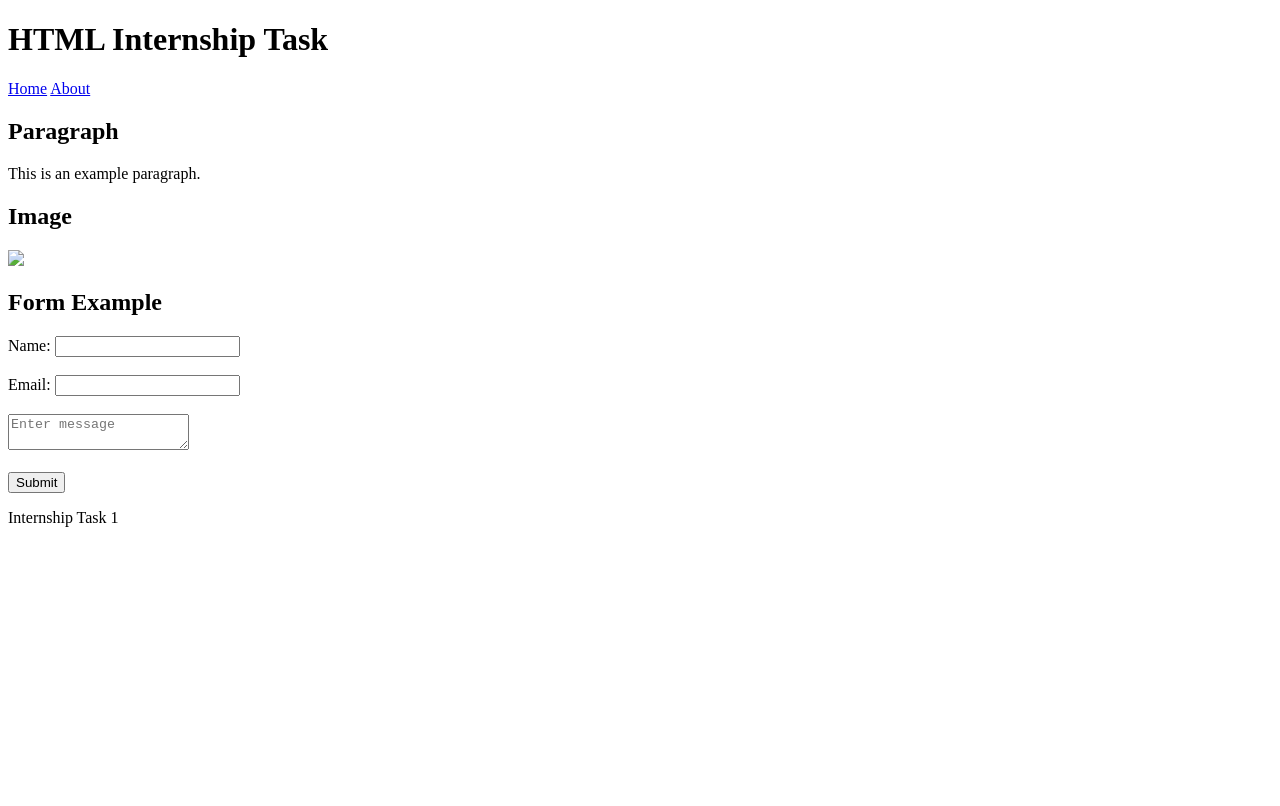
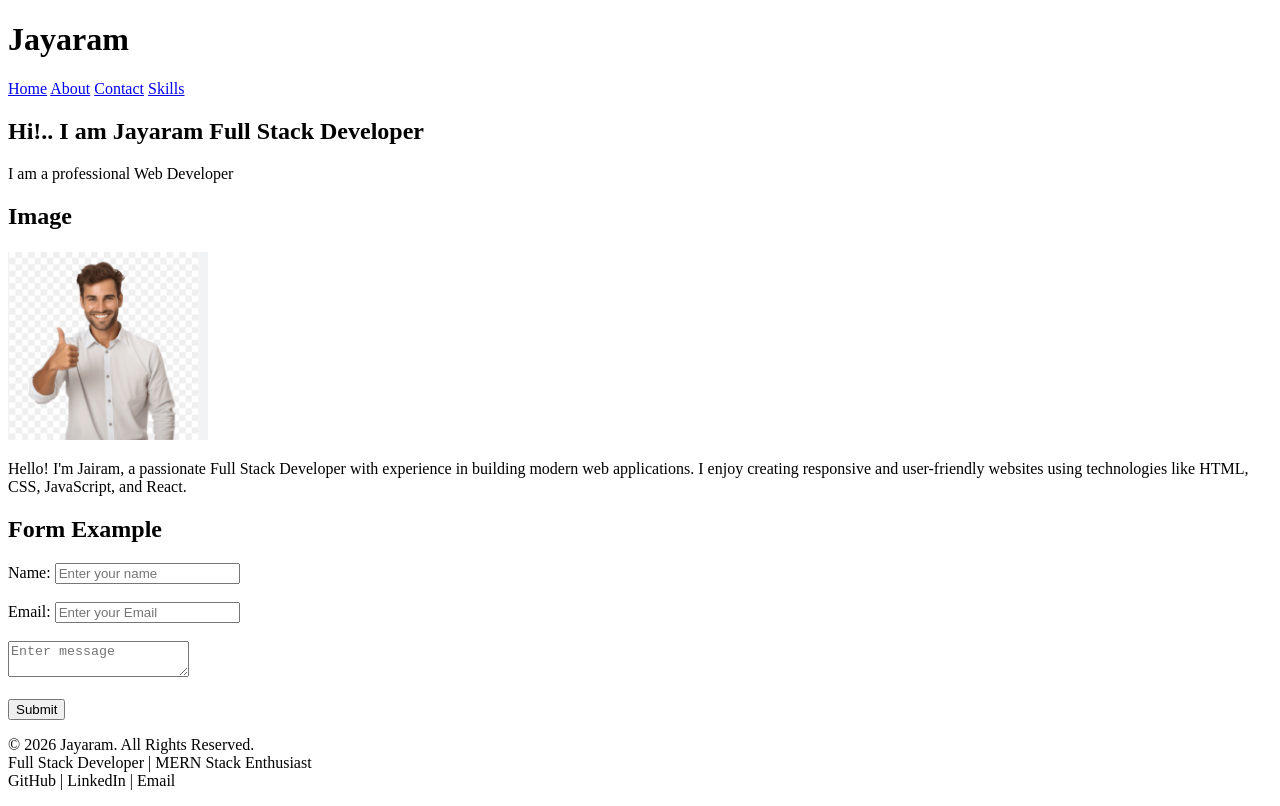
Before and after one commit to Jayaraman-D/mern-internship-tasks, a plain HTML site: page Week1/index.html in a window 1280 px wide. Drawn offline with Linux system fonts and the light colour scheme.

Commit message:
updated Home page with profile image

```diff
--- a/Week1/index.html
+++ b/Week1/index.html
@@ -2,31 +2,41 @@
 <html>
 
 <head>
-<title>Task 1 - HTML</title>
+    <meta charset="UTF-8">
+    <meta name="viewport" content="width=device-width, initial-scale=1.0">
+    <title>My Portfolio</title>
 </head>
 
 <body>
 
     <header>
-<h1>HTML Internship Task</h1>
+        <h1>Jayaram</h1>
     </header>
 
     <nav>
         <a href="#">Home</a>
-<a href="#">About</a>
+        <a href="about.html">About</a>
+        <a href="#">Contact</a>
+        <a href="#">Skills</a>
     </nav>
 
     <main>
 
         <section>
-<h2>Paragraph</h2>
-<p>This is an example paragraph.</p>
+            <h2>Hi!.. I am Jayaram Full Stack Developer</h2>
+            <p>I am a professional Web Developer</p>
         </section>
 
         <section>
             <h2>Image</h2>
-<img src="images/sample.png" width="200">
+            <img src="Images/profile.png" alt="Profile image" width="200">
         </section>
+
+        <article>
+            <p>Hello! I'm Jairam, a passionate Full Stack Developer with experience in building modern web applications.
+                I enjoy creating responsive and user-friendly websites using
+                technologies like HTML, CSS, JavaScript, and React.</p>
+        </article>
 
         <section>
             <h2>Form Example</h2>
@@ -34,12 +44,12 @@
             <form>
 
                 <label>Name:</label>
-<input type="text">
+                <input type="text" placeholder="Enter your name">
 
                 <br><br>
 
                 <label>Email:</label>
-<input type="email">
+                <input type="email" placeholder="Enter your Email">
 
                 <br><br>
 
@@ -56,8 +66,11 @@
     </main>
 
     <footer>
-<p>Internship Task 1</p>
+        <p>© 2026 Jayaram. All Rights Reserved. <br>
+            Full Stack Developer | MERN Stack Enthusiast <br>
+            GitHub | LinkedIn | Email</p>
     </footer>
 
 </body>
+
 </html>
```
Also changed, not shown: Week1/about.html (added, +13 -0 lines), Week1/Images/profile.png (added). Lines whose indentation alone changed are shown as unchanged.
